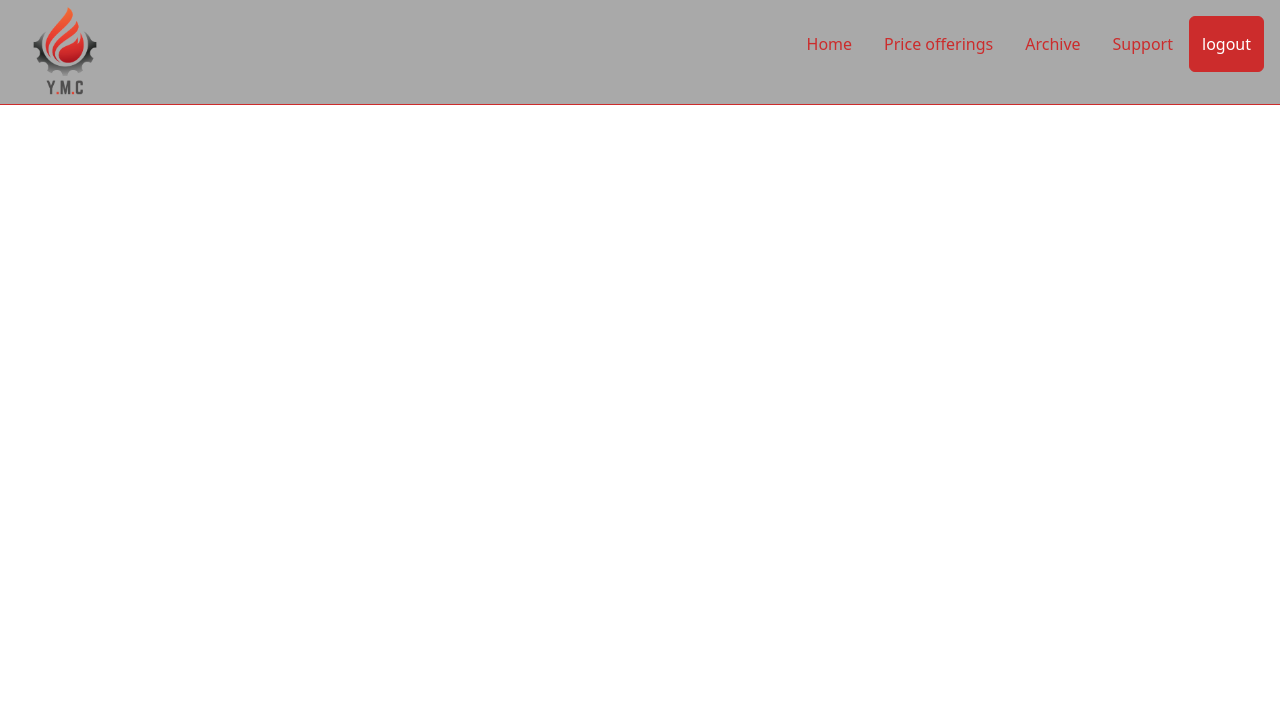
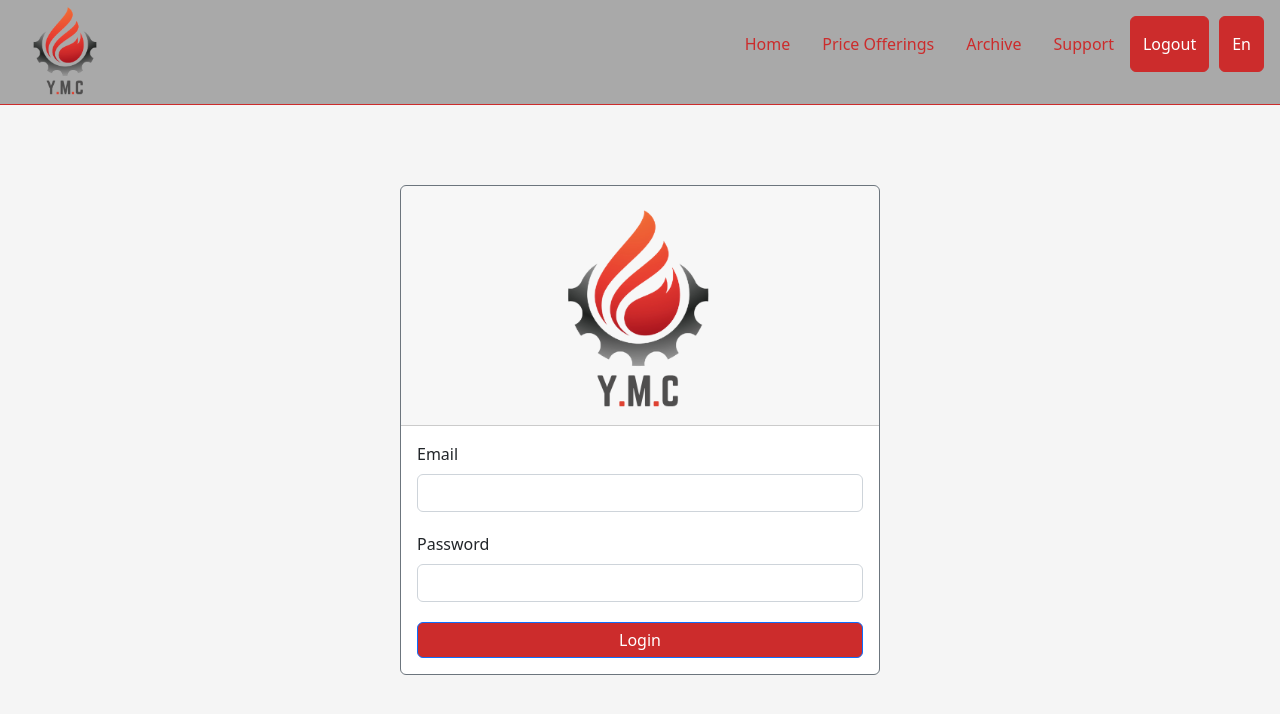
Before and after one commit to KirolosAssaad/ymc-employee-website, a React (Create React App) app: page /login in a window 1280 px wide. Shown: the top 714 px of the page. Built offline with nearby package versions, Linux system fonts and the light colour scheme; no server answers; sample sign-in values are in the browser's storage.

Commit message:
added language change --issue: reverts upon refresh

```diff
--- a/package.json
+++ b/package.json
@@ -12,6 +12,7 @@
     "react-bootstrap": "^2.5.0",
     "react-dom": "^18.2.0",
     "react-icons": "^4.4.0",
+    "react-intl": "^6.0.5",
     "react-router-dom": "^5.3.3",
     "react-scripts": "^5.0.1",
     "web-vitals": "^2.1.4"
--- a/src/App.js
+++ b/src/App.js
@@ -7,7 +7,12 @@ import Archive from "./pages/Archive";
 import Support from "./pages/Support";
 import PrivateRoute from "./components/PrivateRoute";
 import { AuthProvider } from "./contexts/AuthContext";
+// import { useLang } from "./contexts/langContext";
+// import { useEffect, useState } from "react";
+
 function App() {
+  // const { selectLang } = useLang();
+
   return (
     <div
       style={{
@@ -19,12 +24,20 @@ function App() {
     >
       <AuthProvider>
         <Navbar />
+        {/* <select onChange={selectLang}>
+          <option value="en">English</option>
+          <option value="ar">Arabic</option>
+        </select> */}
         <Switch>
-          <Route exact path="/" component={SignIn} />
-          <PrivateRoute path="/Home" component={Home} />
-          <PrivateRoute path="/PriceOfferings" component={PriceOfferings} />
-          <PrivateRoute path="/Archive" component={Archive} />
-          <PrivateRoute path="/Support" component={Support} />
+          <Route exact path="/login" component={SignIn} />
+          <PrivateRoute exact path="/Home" component={Home} />
+          <PrivateRoute
+            exact
+            path="/PriceOfferings"
+            component={PriceOfferings}
+          />
+          <PrivateRoute exact path="/Archive" component={Archive} />
+          <PrivateRoute exact path="/Support" component={Support} />
         </Switch>
       </AuthProvider>
     </div>
--- a/src/components/Navbar.css
+++ b/src/components/Navbar.css
@@ -9,7 +9,7 @@
   background-color: var(--white);
   color: #cc2c2c;
   border-bottom: #cc2c2c solid 1px;
-  margin-bottom: 1.5rem;
+  /* margin-bottom: 1.5rem; */
   background-color: darkgrey;
 }
 
--- a/src/components/Navbar.js
+++ b/src/components/Navbar.js
@@ -7,22 +7,33 @@ import { Link } from "react-router-dom";
 import { Button } from "react-bootstrap";
 import { useAuth } from "../contexts/AuthContext";
 import { useHistory } from "react-router-dom";
+import { FormattedMessage } from "react-intl";
+import { useLang } from "../contexts/langContext";
 
 const Navbar = () => {
   const [click, setClick] = useState(false);
   const handleClick = () => setClick(!click);
   const [error, setError] = useState("");
   const { currentUser, logout } = useAuth();
+  const { locale, selectLang } = useLang();
   const history = useHistory();
 
   async function handleLogout() {
     setError("");
     try {
       await logout();
-      history.push("/");
+      history.push("/login");
     } catch {
       setError("Failed to log out");
       console.log(error);
+    }
+  }
+
+  function handleLangChange() {
+    if (locale === "ar-EG") {
+      selectLang("en-US");
+    } else {
+      selectLang("ar-EG");
     }
   }
 
@@ -47,7 +58,7 @@ const Navbar = () => {
               className="nav-link"
               to="/Home"
             >
-              Home
+              <FormattedMessage id="home" />
             </Link>
           </li>
           <li className="nav-item">
@@ -56,7 +67,7 @@ const Navbar = () => {
               className="nav-link"
               to="/PriceOfferings"
             >
-              Price offerings
+              <FormattedMessage id="priceOfferings" />
             </Link>
           </li>
           <li className="nav-item">
@@ -65,7 +76,7 @@ const Navbar = () => {
               className="nav-link"
               to="/Archive"
             >
-              Archive
+              <FormattedMessage id="archive" />
             </Link>
           </li>
           <li className="nav-item">
@@ -74,7 +85,7 @@ const Navbar = () => {
               className="nav-link"
               to="/Support"
             >
-              Support
+              <FormattedMessage id="support" />
             </Link>
           </li>
           <Button
@@ -87,7 +98,20 @@ const Navbar = () => {
             }}
             onClick={handleLogout}
           >
-            logout
+            <FormattedMessage id="logout" />
+          </Button>
+          <Button
+            class="btn btn-primary btn-sm"
+            style={{
+              backgroundColor: "#cc2c2c",
+              borderColor: "#cc2c2c",
+              color: "white",
+              backgroundSize: "50%",
+              marginLeft: "10px",
+            }}
+            onClick={handleLangChange}
+          >
+            <FormattedMessage id="lang" />
           </Button>
         </ul>
         <div className="hamburger" onClick={handleClick}>
@@ -106,9 +130,25 @@ const Navbar = () => {
           justifyContent: "center",
           display: "flex",
           paddingTop: "1rem",
+          // juutifyContent: "space-between",
         }}
       >
-        <h2 className="text-center mb-4">Log In Page</h2>
+        <h2 className="text-center mb-4">
+          <FormattedMessage id="login" />
+        </h2>
+        <Button
+          class="btn btn-primary btn-sm"
+          style={{
+            backgroundColor: "#cc2c2c",
+            borderColor: "#cc2c2c",
+            color: "white",
+            backgroundSize: "50%",
+            marginLeft: "10px",
+          }}
+          onClick={handleLangChange}
+        >
+          <FormattedMessage id="lang" />
+        </Button>
       </div>
     );
   }
--- a/src/components/PrivateRoute.js
+++ b/src/components/PrivateRoute.js
@@ -10,7 +10,11 @@ export default function PrivateRoute({ component: Component, ...rest }) {
       {...rest}
       render={(props) => {
         console.log(currentUser);
-        return currentUser ? <Component {...props} /> : <Redirect to="/" />;
+        return currentUser ? (
+          <Component {...props} />
+        ) : (
+          <Redirect to="/login" />
+        );
       }}
     ></Route>
   );
--- /dev/null
+++ b/src/contexts/langContext.js
@@ -0,0 +1,45 @@
+import React, { useState, useContext } from "react";
+import { IntlProvider } from "react-intl";
+import English from "../languages/english.json";
+import Arabic from "../languages/arabic.json";
+
+const local = navigator.language;
+let lang;
+if (local === "ar") {
+  lang = Arabic;
+} else {
+  lang = English;
+}
+
+const languageContext = React.createContext();
+
+export function useLang() {
+  return useContext(languageContext);
+}
+
+// export const useLang = () => useContext(langContext);
+
+export const LangProvider = ({ children }) => {
+  const [locale, setLocale] = useState(local);
+  const [messages, setMessage] = useState(lang);
+
+  function selectLang(messages) {
+    const newLocale = messages;
+    // console.log(" new locale", newLocale);
+    setLocale(newLocale);
+
+    if (newLocale === "ar-EG") {
+      setMessage(Arabic);
+    } else {
+      setMessage(English);
+    }
+  }
+
+  return (
+    <languageContext.Provider value={{ locale, selectLang }}>
+      <IntlProvider locale={locale} messages={messages}>
+        {children}
+      </IntlProvider>
+    </languageContext.Provider>
+  );
+};
--- a/src/index.js
+++ b/src/index.js
@@ -1,15 +1,15 @@
 import React from "react";
-import ReactDOM from "react-dom/client";
 import "./index.css";
-import  {BrowserRouter}  from "react-router-dom";
+import { BrowserRouter } from "react-router-dom";
 import App from "./App";
-import  {createRoot} from 'react-dom/client';
-import Navbar from "./components/Navbar";
+import { createRoot } from "react-dom/client";
+import { LangProvider } from "./contexts/langContext";
 
-const root = createRoot(document.getElementById('root'));
+const root = createRoot(document.getElementById("root"));
 root.render(
-  <BrowserRouter>
-    <App />
-
-  </BrowserRouter>
+  <LangProvider>
+    <BrowserRouter>
+      <App />
+    </BrowserRouter>
+  </LangProvider>
 );
--- /dev/null
+++ b/src/languages/arabic.json
@@ -0,0 +1,20 @@
+{
+  "home": "منزل",
+  "about": "حول",
+  "contact": "اتصل بنا",
+  "login": "تسجيل الدخول",
+  "register": "تسجيل",
+  "logout": "تسجيل الخروج",
+  "profile": "الملف الشخصي",
+  "search": "بحث",
+  "search_placeholder": "ابحث عن منزل",
+  "search_result": "نتائج البحث",
+  "search_result_placeholder": "ابحث عن منزل",
+  "priceOfferings": "عروض الأسعار",
+  "archive": "الأرشيف",
+  "support": "الدعم",
+  "lang": "عر",
+  "email": "البريد الإلكتروني",
+  "password": "كلمة المرور",
+  "loginFailed": "فشلت عملية الدخول"
+}
--- /dev/null
+++ b/src/languages/english.json
@@ -0,0 +1,22 @@
+{
+  "home": "Home",
+  "about": "About",
+  "contact": "Contact",
+  "login": "Login",
+  "register": "Register",
+  "logout": "Logout",
+  "profile": "Profile",
+  "settings": "Settings",
+  "search": "Search",
+  "search_placeholder": "Search",
+  "search_results": "Search results",
+  "search_results_placeholder": "Search results",
+  "search_results_empty": "No results found",
+  "priceOfferings": "Price Offerings",
+  "archive": "Archive",
+  "support": "Support",
+  "lang": "En",
+  "email": "Email",
+  "password": "Password",
+  "loginFailed": "Failed to log in"
+}
--- a/src/pages/SignIn.js
+++ b/src/pages/SignIn.js
@@ -1,6 +1,6 @@
 import React, { useRef, useState } from "react";
 import "bootstrap/dist/css/bootstrap.css";
-
+import { FormattedMessage } from "react-intl";
 import { Form, Button, Card, Alert } from "react-bootstrap";
 import { useAuth } from "../contexts/AuthContext";
 import { useHistory } from "react-router-dom";
@@ -74,11 +74,15 @@ export default function SignIn() {
           {error && <Alert variant="danger">{error}</Alert>}
           <Form onSubmit={handleSubmit}>
             <Form.Group style={{ marginBottom: "20px" }} id="email">
-              <Form.Label>Email</Form.Label>
+              <Form.Label>
+                <FormattedMessage id="email" />
+              </Form.Label>
               <Form.Control type="email" ref={emailRef} required />
             </Form.Group>
             <Form.Group id="password">
-              <Form.Label>Password</Form.Label>
+              <Form.Label>
+                <FormattedMessage id="password" />
+              </Form.Label>
               <Form.Control type="password" ref={passwordRef} required />
             </Form.Group>
             <Button
@@ -91,7 +95,7 @@ export default function SignIn() {
               className="w-100"
               type="submit"
             >
-              Log In
+              <FormattedMessage id="login" />
             </Button>
           </Form>
         </Card.Body>
```
Also changed, not shown: 1 other file (tests, documents, lock files or other folders).
